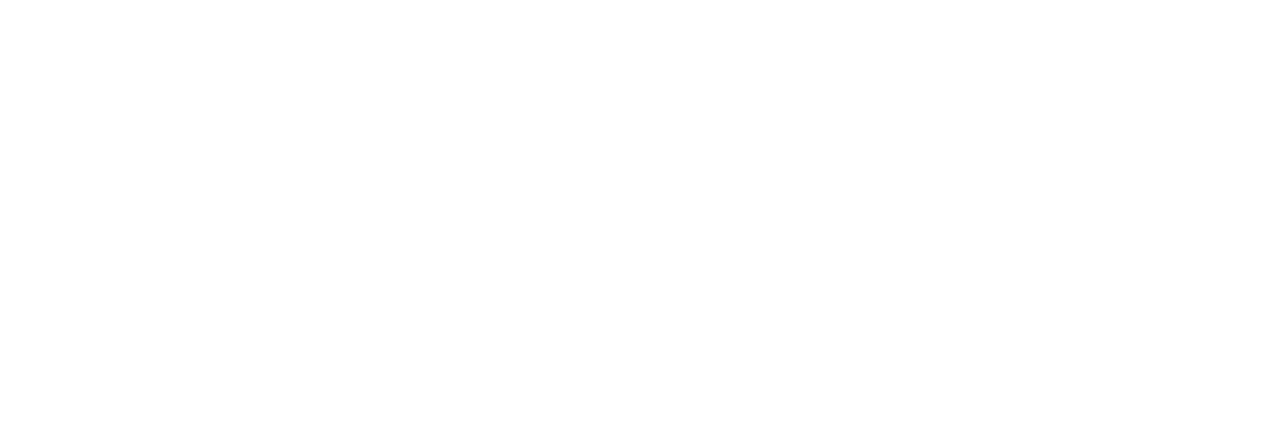
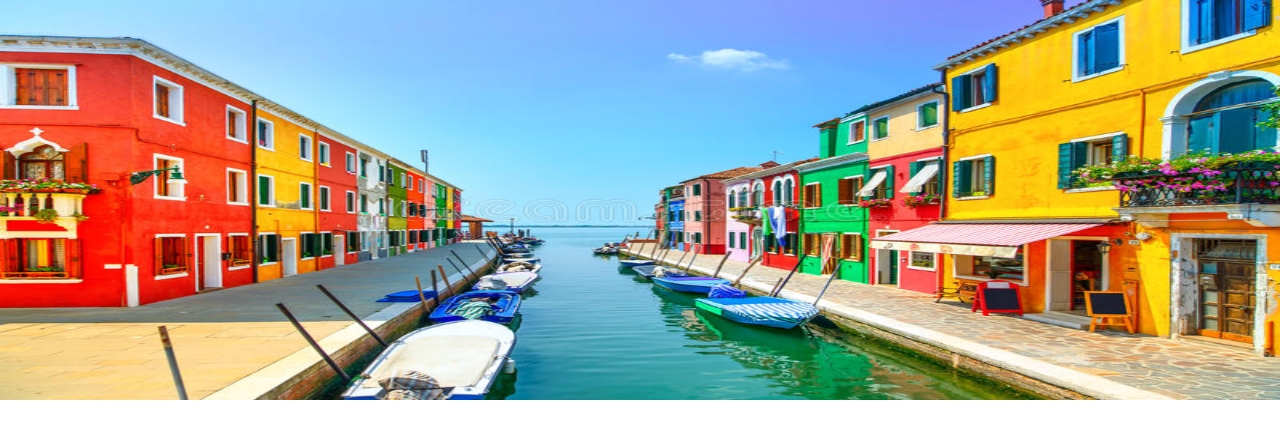
Before and after one commit to mhedi-hasan/image-responsiv, a plain HTML site: page index.html in a window 1280 px wide. Drawn offline with Linux system fonts and the light colour scheme.

Commit message:
added banar-section

```diff
--- a/index.html
+++ b/index.html
@@ -7,6 +7,14 @@
     <link rel="stylesheet" href="style.css">
 </head>
 <body>
-
+    <header></header>
+    <main>
+        <section>
+            <div class="banar-section">
+                <img src="images/A.jpg" alt="">
+            </div>
+        </section>
+    </main>
+    <footer></footer>
 </body>
 </html>
--- a/style.css
+++ b/style.css
@@ -3,3 +3,10 @@
     padding: 0;
     box-sizing: border-box;
 }
+img{
+    width: 100%;
+    height: 100%;
+}
+.banar-section {
+    height: 400px;
+}
```
